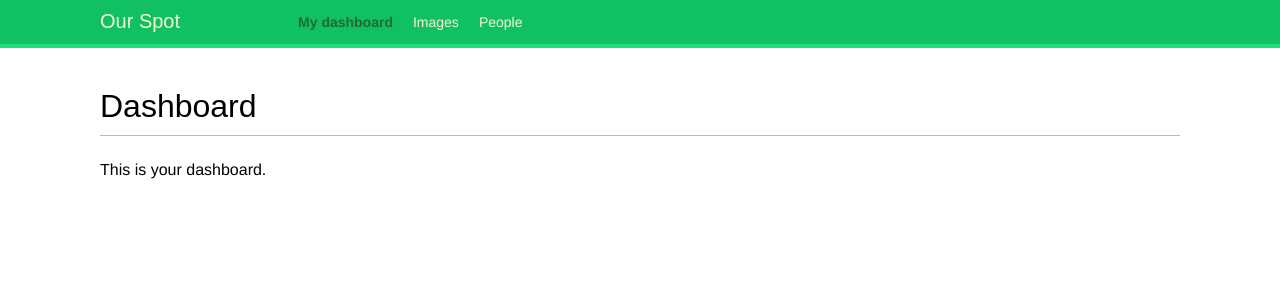
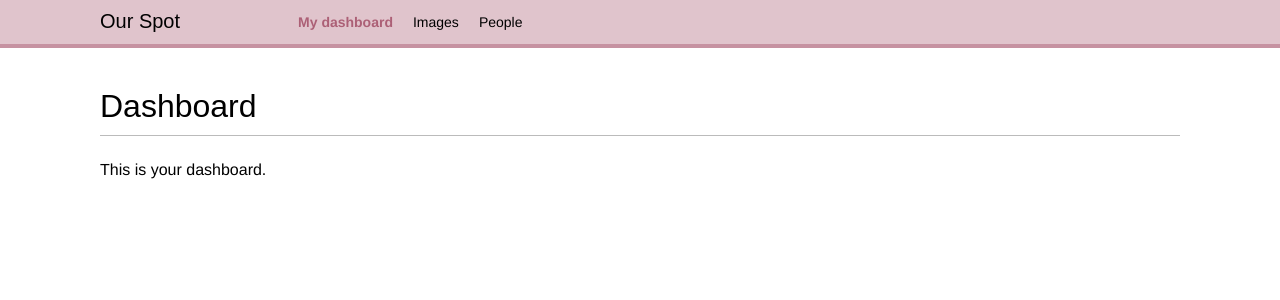
Before and after one commit to djangify/our-spot, a Django app: page /account/ in a window 1280 px wide. Shown: the top 300 px of the page. Run offline with Django 4.2, Linux system fonts and the light colour scheme; the visitor is signed in with stand-in values (Sample User, id 1); some libraries are stand-ins or nearby versions; some web fonts are replaced.

Commit message:
Update style sheet with different colours

```diff
--- a/static/css/style.css
+++ b/static/css/style.css
@@ -11,12 +11,12 @@ p {
 }
 
 a {
-    color: #12c064;
+    color: #ac6076;
     text-decoration: none;
 }
 
 a:hover {
-    color: #00a74f;
+    color: #ac6076;
 }
 
 h1,
@@ -46,16 +46,16 @@ ol {
 #header {
     padding: 10px 100px;
     font-size: 14px;
-    background: #12c064;
-    color: #fff;
-    border-bottom: 4px solid #1cdf78;
+    background: #e0c4cc;
+    color: #000;
+    border-bottom: 4px solid #c692a1;
     overflow: auto;
 }
 
 #header .logo {
     font-family: 'Muli', sans-serif;
     float: left;
-    color: #f3f7cc;
+    color: #000;
     font-size: 20px;
     margin-right: 10%;
 }
@@ -74,16 +74,16 @@ ol {
 
 #header ul.menu li.selected a,
 #header ul.menu li.selected a:hover {
-    color: #1b6d32;
+    color: #ac6076;
     font-weight: bold;
 }
 
 #header a {
-    color: #f3f7cc;
+    color: #000;
 }
 
 #header a:hover {
-    color: #fff;
+    color: #f3f7cc;
 }
 
 #header .user {
@@ -126,7 +126,7 @@ textarea {
 input[type=submit],
 a.button {
     font-weight: bold;
-    background: #12c064;
+    background: #c692a1;
     color: #fff;
     padding: 10px 20px;
     font-size: 14px;
```
